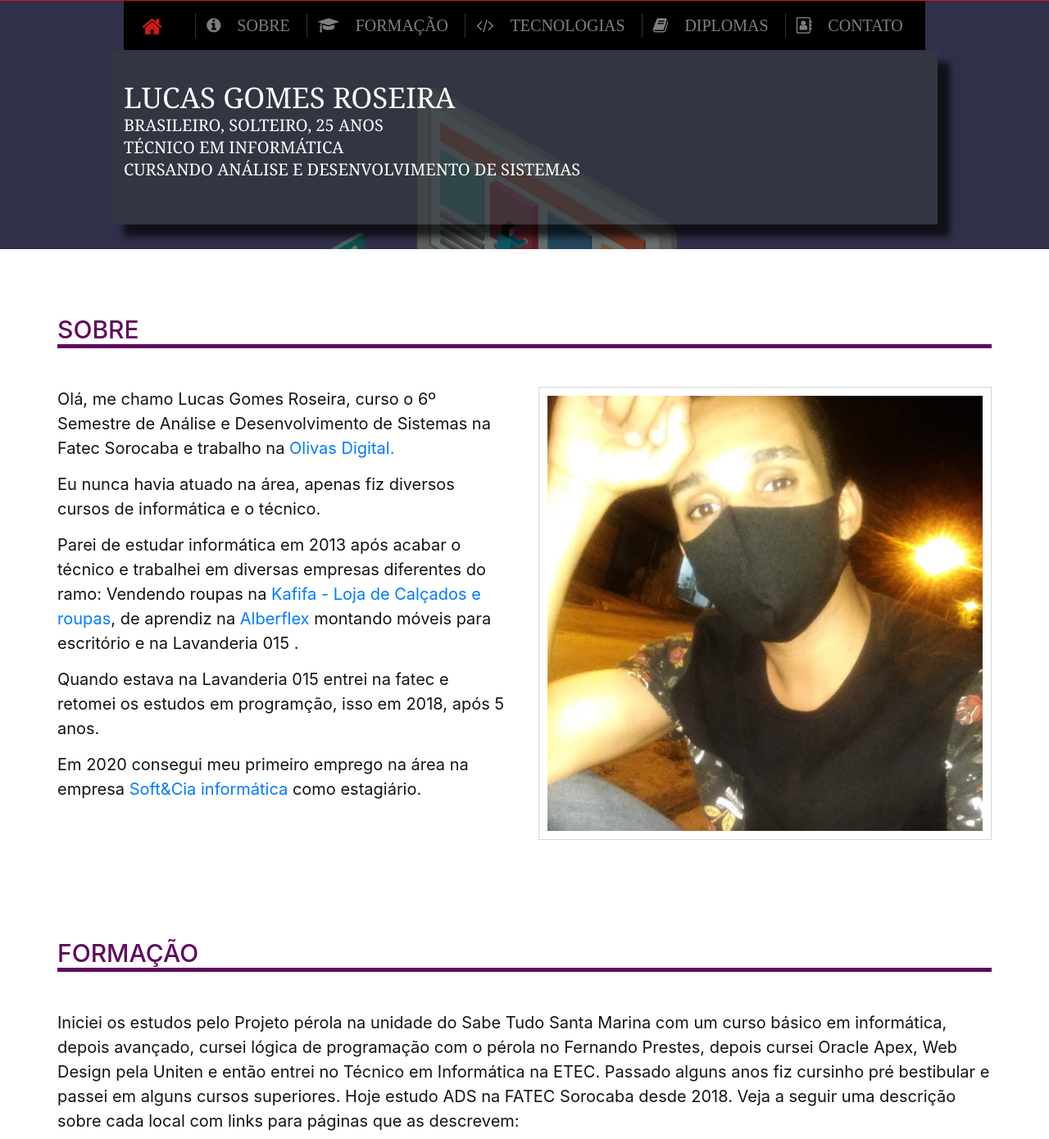
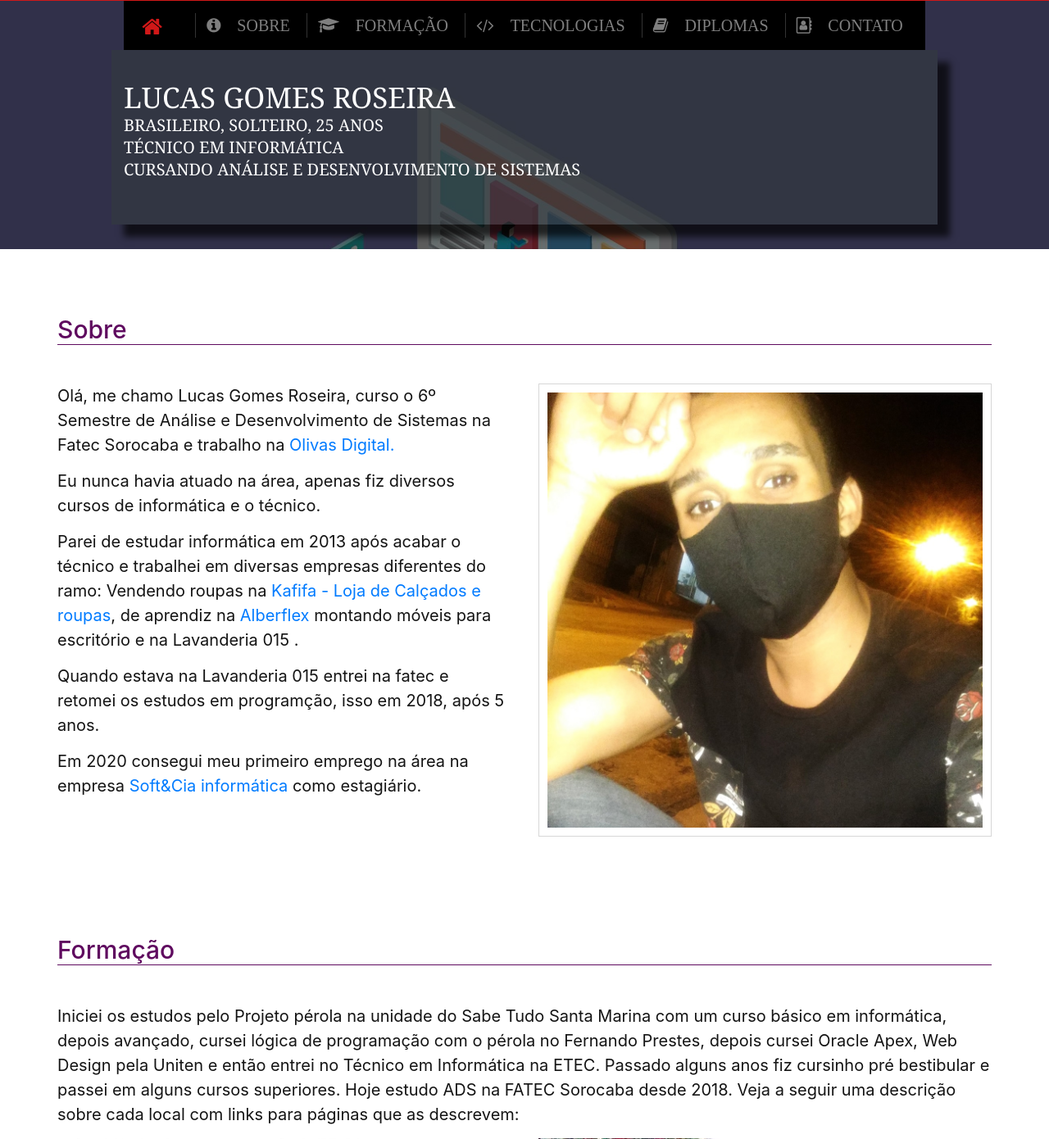
Before and after one commit to LucasRoseira/portifolio.github.io, a PHP site: page / in a window 1280 px wide. Shown: the top 1390 px of the page at 82% size. Run offline with PHP 8.4, Linux system fonts and the light colour scheme.

Commit message:
Texto
Thiner border-bottom ;
Removing text-transform uppercase of the titles;

```diff
--- a/assets/layout/styles/css/layout.css
+++ b/assets/layout/styles/css/layout.css
@@ -229,8 +229,9 @@
 .titulo {
 	color: #5f0a5f;
 	font-size: 30px;
-	border-bottom: 5px solid #5f0a5f;
+	border-bottom: 1.5px solid #5f0a5f;
 	text-align: left;
+	text-transform: none !important;
 }
 /* Sidebar */
 .container .sidebar{}
@@ -681,7 +682,7 @@
 	color: #D01818;
 }
 
-#topbar div:first-of-type li a:hover{
+#topbar div li a:hover{
 	color: #5f0a5f;
 }
 
```
